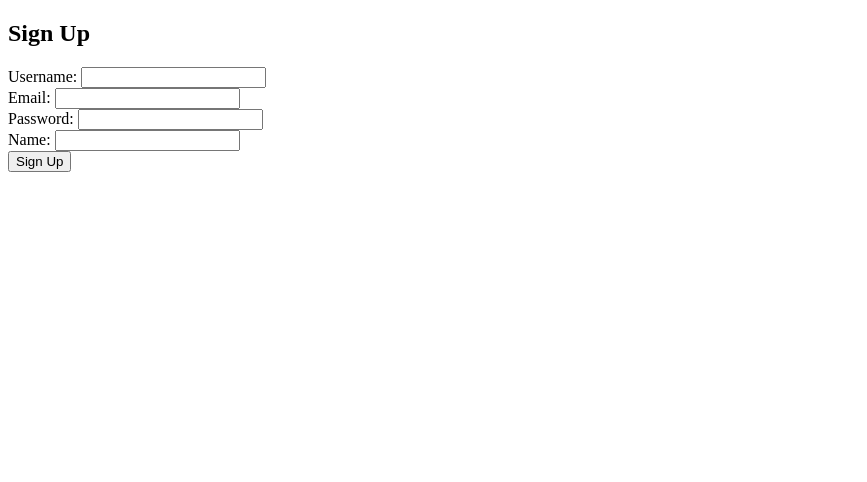
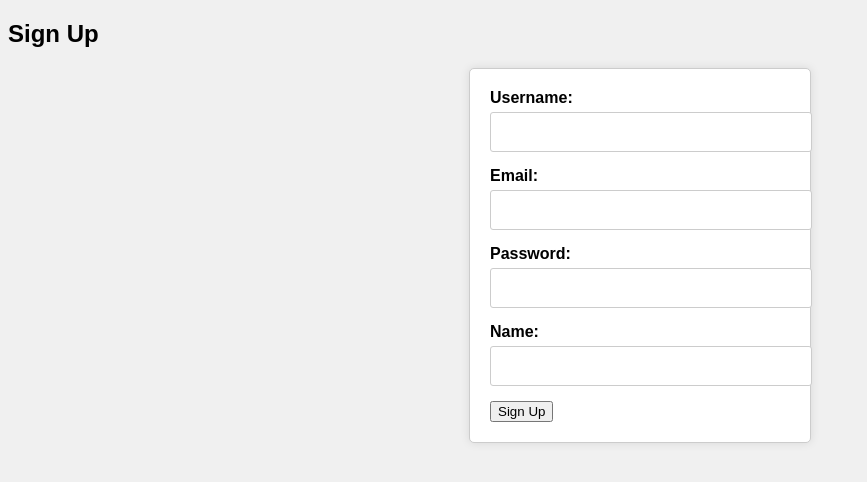
Before and after one commit to flyefe/app, a Flask app: page /signup in a window 1280 px wide. Shown: the top 482 px of the page, without its empty margins (0-867 px from the left). Run offline with Flask 3, Linux system fonts and the light colour scheme.

Commit message:
with style.css that works

```diff
--- a/static/style.css
+++ b/static/style.css
@@ -1,35 +1,51 @@
- /* CSS for alert messages */
- .alert {
-     padding: 15px;
-     background-color: #f44336;
-     color: white;
+/* Add your common styles here */
+body {
+    background-color: #f0f0f0;
+    font-family: Arial, sans-serif;
 }
 
- /* Additional styles for different categories if needed */
- .alert-success {
-     background-color: #4CAF50;
+h1 {
+    text-align: center;
+    font-size: 24px;
+    color: #333;
 }
 
- /* CSS for buttons */
- .btn {
-     display: inline-block;
-     padding: 10px 20px;
-     background-color: #11e10d;
+form {
+    max-width: 300px;
+    margin: 0 auto;
+    padding: 20px;
+    background-color: #fff;
+    border: 1px solid #ccc;
+    border-radius: 5px;
+    box-shadow: 0 0 10px rgba(0, 0, 0, 0.1);
+}
+
+label {
+    display: block;
+    font-weight: bold;
+    margin-bottom: 5px;
+}
+
+input {
+    width: 100%;
+    padding: 10px;
+    margin-bottom: 15px;
+    border: 1px solid #ccc;
+    border-radius: 3px;
+    font-size: 16px;
+}
+
+input[type="submit"] {
+    background-color: #007BFF;
     color: white;
-     text-decoration: none;
     border: none;
     border-radius: 5px;
+    padding: 10px 20px;
     cursor: pointer;
+    font-size: 16px;
 }
 
- /* Additional styles for different button classes if needed */
- .btn-secondary {
-     background-color: #3357ea;
+p {
+    color: red;
+    text-align: center;
 }
-
- /* Container styles */
- .container {
-     max-width: 800px;
-     margin: 0 auto;
-     padding: 20px;
- }
--- a/templates/home.html
+++ b/templates/home.html
@@ -4,8 +4,8 @@
 <head>
     <meta charset="UTF-8">
     <meta name="viewport" content="width=device-width, initial-scale=1.0">
-
-   <style>
+    <link rel="stylesheet" href="{{url_for('static', filename='style.css')}}">
+   <!-- <style>
         /* CSS for alert messages */
         .alert {
             padding: 15px;
@@ -41,7 +41,7 @@
             margin: 0 auto;
             padding: 20px;
         }
-    </style>
+    </style> -->
     <title>Home</title>
 </head>
 
--- a/templates/signup.html
+++ b/templates/signup.html
@@ -2,7 +2,10 @@
 <html>
 
 <head>
-    <title>Sign Up</title>
+    <meta charset="UTF-8">
+    <meta name="viewport" content="width=device-width, initial-scale=1.0">
+    <link rel="stylesheet" href="{{ url_for('static', filename='style.css') }}">
+    <title>Sign up</title>
 </head>
 
 <body>
@@ -17,18 +20,15 @@
         <form method="POST" action="{{ url_for('signup') }}">
             <label for="username">Username:</label>
             <input type="text" name="username" id="username" required><br>
-
             <label for="email">Email:</label>
             <input type="email" name="email" id="email" required><br>
-
             <label for="password">Password:</label>
             <input type="password" name="password" id="password" required><br>
-
-        <label for="password">Name:</label>
+            <label for="name">Name:</label>
             <input type="text" name="name" id="name" required><br>
-
-        <button type="submit">Sign Up</button>
+            <button type="submit" class="btn btn-primary">Sign Up</button>
         </form>
+    </div>
 </body>
 
 </html>
```
Also changed, not shown: templates/login.html (+5 -2 lines). Lines whose indentation alone changed are shown as unchanged.
